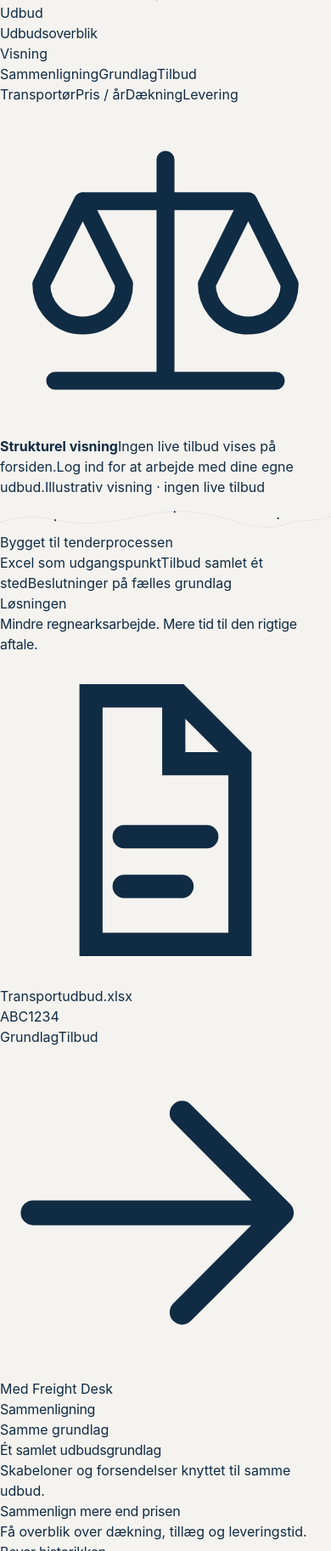
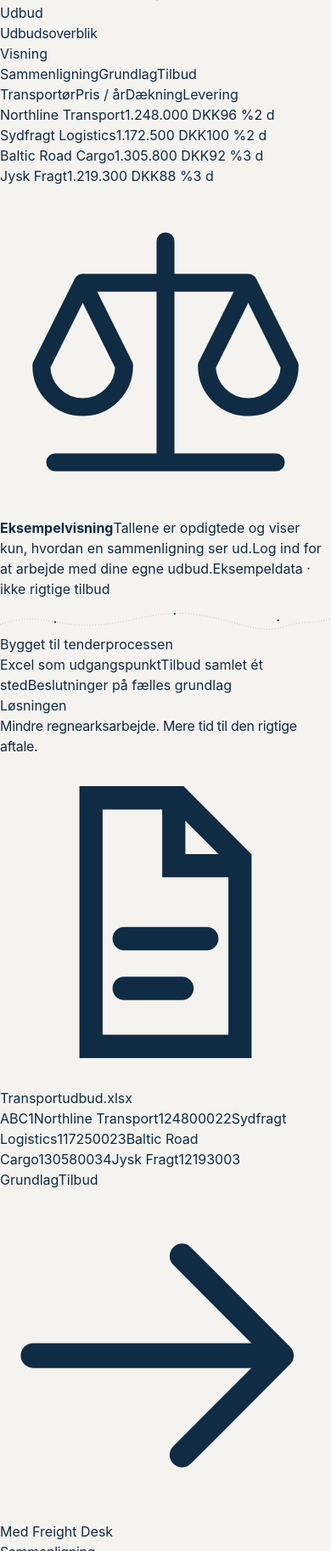
Before and after one commit to Hizashii/bachelor-project, a React app in the folder apps/app/: page /files in a window 390 px wide. Shown: the part 1918-3743 px from the top of the page at 85% size. Built offline with nearby package versions, Linux system fonts and the light colour scheme; no server answers.

Commit message:
feat(app): fill homepage comparison with sample numbers
The hero table, the spreadsheet mock and the comparison card now show
four example offers (price per year, coverage, delivery days) instead of
grey placeholder bars. The copy says plainly that the numbers are made up.
The e2e test checks for the sample label and one sample price.

```diff
--- a/apps/app/src/PublicLanding.tsx
+++ b/apps/app/src/PublicLanding.tsx
@@ -1,5 +1,10 @@
 import { NavLink } from "react-router";
 import { IllustrativeOfferPreview } from "./components/public/IllustrativeOfferPreview";
+import {
+  formatDkk,
+  SAMPLE_OFFERS,
+  type SampleOffer,
+} from "./components/public/sampleOffers";
 import type { Locale } from "./i18n";
 import { getCopy } from "./i18n";
 
@@ -10,17 +15,15 @@ type LandingProps = {
 
 type Copy = ReturnType<typeof getCopy>;
 
-const EMPTY_ROWS = [1, 2, 3, 4];
-
 export function PublicLanding({ locale, onLocaleChange }: LandingProps) {
   const copy = getCopy(locale);
   return (
     <div className="min-h-screen overflow-hidden bg-freight-cream text-freight-ink">
       <Header copy={copy} locale={locale} onLocaleChange={onLocaleChange} />
       <main>
-        <Hero copy={copy} />
+        <Hero copy={copy} locale={locale} />
         <Proof copy={copy} />
-        <Solution copy={copy} />
+        <Solution copy={copy} locale={locale} />
         <Process copy={copy} />
         <Closing copy={copy} />
       </main>
@@ -128,7 +131,7 @@ function LanguageSwitch({
   );
 }
 
-function Hero({ copy }: { copy: Copy }) {
+function Hero({ copy, locale }: { copy: Copy; locale: Locale }) {
   return (
     <section className="relative overflow-hidden bg-freight-night px-5 pb-32 pt-16 text-white sm:px-8 sm:pt-20 lg:px-10 lg:pt-24">
       <div className="relative z-10 mx-auto grid max-w-6xl items-center gap-14 lg:grid-cols-2 lg:gap-16">
@@ -169,7 +172,7 @@ function Hero({ copy }: { copy: Copy }) {
             <CheckItem text={copy.publicHeroPointThree} />
           </div>
         </div>
-        <IllustrativeOfferPreview copy={copy} />
+        <IllustrativeOfferPreview copy={copy} locale={locale} />
       </div>
       <DottedPath />
     </section>
@@ -200,7 +203,7 @@ function ProofPoint({ text }: { text: string }) {
   );
 }
 
-function Solution({ copy }: { copy: Copy }) {
+function Solution({ copy, locale }: { copy: Copy; locale: Locale }) {
   return (
     <section
       className="bg-freight-cream px-5 py-24 sm:px-8 sm:py-32 lg:px-10"
@@ -213,7 +216,7 @@ function Solution({ copy }: { copy: Copy }) {
         <h2 className="max-w-6xl font-display text-[clamp(2.8rem,4.6vw,5rem)] leading-[0.96] tracking-[-0.05em]">
           {copy.publicSolutionTitle}
         </h2>
-        <SolutionVisual copy={copy} />
+        <SolutionVisual copy={copy} locale={locale} />
         <div className="mt-16 grid gap-8 sm:grid-cols-3">
           <Feature
             title={copy.publicFeatureOneTitle}
@@ -233,7 +236,7 @@ function Solution({ copy }: { copy: Copy }) {
   );
 }
 
-function SolutionVisual({ copy }: { copy: Copy }) {
+function SolutionVisual({ copy, locale }: { copy: Copy; locale: Locale }) {
   return (
     <div className="mt-20 grid items-center gap-7 lg:grid-cols-[1fr_auto_1fr]">
       <SpreadsheetVisual copy={copy} />
@@ -243,7 +246,7 @@ function SolutionVisual({ copy }: { copy: Copy }) {
       >
         <ArrowIcon />
       </span>
-      <ComparisonVisual copy={copy} />
+      <ComparisonVisual copy={copy} locale={locale} />
     </div>
   );
 }
@@ -270,8 +273,8 @@ function SpreadsheetVisual({ copy }: { copy: Copy }) {
         <span className="border-b border-freight-ink/10 bg-freight-cream p-2">
           C
         </span>
-        {EMPTY_ROWS.map((row) => (
-          <SpreadsheetRow key={row} row={row} />
+        {SAMPLE_OFFERS.map((offer, index) => (
+          <SpreadsheetRow key={offer.carrier} row={index + 1} offer={offer} />
         ))}
       </div>
       <div className="flex gap-6 border-t border-freight-ink/10 bg-freight-cream px-4 py-3 text-xs font-semibold text-freight-muted">
@@ -284,26 +287,21 @@ function SpreadsheetVisual({ copy }: { copy: Copy }) {
   );
 }
 
-function SpreadsheetRow({ row }: { row: number }) {
+function SpreadsheetRow({ row, offer }: { row: number; offer: SampleOffer }) {
+  const cell = "border-b border-freight-ink/10 p-3 tabular-nums";
   return (
     <>
       <span className="border-b border-r border-freight-ink/10 bg-freight-cream p-3 text-center text-freight-muted">
         {row}
       </span>
-      <span className="border-b border-r border-freight-ink/10 p-3">
-        <span className="block h-2 w-20 rounded-full bg-freight-ink/10" />
-      </span>
-      <span className="border-b border-r border-freight-ink/10 p-3">
-        <span className="block h-2 w-16 rounded-full bg-freight-ink/10" />
-      </span>
-      <span className="border-b border-freight-ink/10 p-3">
-        <span className="block h-2 w-14 rounded-full bg-freight-ink/10" />
-      </span>
+      <span className={`${cell} border-r`}>{offer.carrier}</span>
+      <span className={`${cell} border-r`}>{offer.annualPriceDkk}</span>
+      <span className={cell}>{offer.deliveryDays}</span>
     </>
   );
 }
 
-function ComparisonVisual({ copy }: { copy: Copy }) {
+function ComparisonVisual({ copy, locale }: { copy: Copy; locale: Locale }) {
   return (
     <div
       className="rounded-lg bg-freight-night p-6 text-white shadow-freight-dark-card"
@@ -322,27 +320,32 @@ function ComparisonVisual({ copy }: { copy: Copy }) {
         <span className="text-xs text-white/60">{copy.publicOutputBasis}</span>
       </div>
       <div className="divide-y divide-white/15">
-        {EMPTY_ROWS.map((row) => (
-          <ComparisonRow key={row} highlighted={row === 2} />
+        {SAMPLE_OFFERS.map((offer) => (
+          <ComparisonRow key={offer.carrier} offer={offer} locale={locale} />
         ))}
       </div>
     </div>
   );
 }
 
-function ComparisonRow({ highlighted }: { highlighted: boolean }) {
+function ComparisonRow({
+  offer,
+  locale,
+}: {
+  offer: SampleOffer;
+  locale: Locale;
+}) {
   return (
     <div
-      className={`flex items-center justify-between gap-4 py-5 ${highlighted ? "rounded bg-white/15 px-3" : ""}`}
-      aria-hidden="true"
+      className={`flex items-center justify-between gap-4 py-5 text-sm tabular-nums ${offer.best ? "rounded bg-white/15 px-3 font-semibold" : ""}`}
     >
       <span className="flex items-center gap-3">
         <span
-          className={`h-2.5 w-2.5 rounded-full ${highlighted ? "bg-freight-gold" : "bg-white/30"}`}
+          className={`h-2.5 w-2.5 rounded-full ${offer.best ? "bg-freight-gold" : "bg-white/30"}`}
         />
-        <span className="h-2.5 w-32 rounded-full bg-white/25" />
+        {offer.carrier}
       </span>
-      <span className="h-2.5 w-24 rounded-full bg-white/25" />
+      <span>{formatDkk(offer.annualPriceDkk, locale)}</span>
     </div>
   );
 }
--- a/apps/app/src/components/public/IllustrativeOfferPreview.tsx
+++ b/apps/app/src/components/public/IllustrativeOfferPreview.tsx
@@ -1,4 +1,5 @@
-import type { Copy } from "../../i18n";
+import type { Copy, Locale } from "../../i18n";
+import { formatDkk, SAMPLE_OFFERS, type SampleOffer } from "./sampleOffers";
 
 type PreviewCopy = Pick<
   Copy,
@@ -18,9 +19,13 @@ type PreviewCopy = Pick<
   | "carrier"
 >;
 
-const STRUCTURAL_ROWS = [1, 2, 3, 4];
-
-export function IllustrativeOfferPreview({ copy }: { copy: PreviewCopy }) {
+export function IllustrativeOfferPreview({
+  copy,
+  locale,
+}: {
+  copy: PreviewCopy;
+  locale: Locale;
+}) {
   return (
     <section
       className="motion-safe:animate-freight-float overflow-hidden rounded-2xl border border-white/10 bg-freight-paper text-freight-ink shadow-freight-preview lg:mt-12"
@@ -28,7 +33,7 @@ export function IllustrativeOfferPreview({ copy }: { copy: PreviewCopy }) {
     >
       <PreviewHeader copy={copy} />
       <PreviewTabs copy={copy} />
-      <PreviewGrid copy={copy} />
+      <PreviewGrid copy={copy} locale={locale} />
       <PreviewNote copy={copy} />
     </section>
   );
@@ -67,7 +72,7 @@ function PreviewTabs({ copy }: { copy: PreviewCopy }) {
   );
 }
 
-function PreviewGrid({ copy }: { copy: PreviewCopy }) {
+function PreviewGrid({ copy, locale }: { copy: PreviewCopy; locale: Locale }) {
   return (
     <div className="px-6 py-5 sm:px-7">
       <div className="grid grid-cols-[1.1fr_1.35fr_0.75fr_0.75fr] gap-2 border-b border-freight-ink/10 pb-3 text-[0.58rem] font-bold uppercase tracking-[0.1em] text-freight-muted sm:gap-3 sm:text-[0.62rem] sm:tracking-[0.12em]">
@@ -77,24 +82,23 @@ function PreviewGrid({ copy }: { copy: PreviewCopy }) {
         <span>{copy.publicInputDelivery}</span>
       </div>
       <div className="divide-y divide-freight-ink/10">
-        {STRUCTURAL_ROWS.map((row) => (
-          <PreviewRow highlighted={row === 2} key={row} />
+        {SAMPLE_OFFERS.map((offer) => (
+          <PreviewRow key={offer.carrier} offer={offer} locale={locale} />
         ))}
       </div>
     </div>
   );
 }
 
-function PreviewRow({ highlighted }: { highlighted: boolean }) {
+function PreviewRow({ offer, locale }: { offer: SampleOffer; locale: Locale }) {
   return (
     <div
-      className={`grid grid-cols-[1.1fr_1.35fr_0.75fr_0.75fr] items-center gap-2 py-4 sm:gap-3 ${highlighted ? "bg-freight-sand/80" : ""}`}
-      aria-hidden="true"
+      className={`grid grid-cols-[1.1fr_1.35fr_0.75fr_0.75fr] items-center gap-2 py-4 text-xs tabular-nums sm:gap-3 sm:text-sm ${offer.best ? "bg-freight-sand/80 font-semibold" : ""}`}
     >
-      <span className="h-2.5 w-20 rounded-full bg-freight-ink/15" />
-      <span className="h-2.5 w-24 rounded-full bg-freight-ink/15" />
-      <span className="h-2.5 w-12 rounded-full bg-freight-ink/15" />
-      <span className="h-2.5 w-14 rounded-full bg-freight-ink/15" />
+      <span>{offer.carrier}</span>
+      <span>{formatDkk(offer.annualPriceDkk, locale)}</span>
+      <span>{offer.coveragePercent} %</span>
+      <span>{offer.deliveryDays} d</span>
     </div>
   );
 }
--- /dev/null
+++ b/apps/app/src/components/public/sampleOffers.ts
@@ -0,0 +1,44 @@
+// Example numbers for the public homepage. They are not real offers.
+
+export type SampleOffer = {
+  carrier: string;
+  annualPriceDkk: number;
+  coveragePercent: number;
+  deliveryDays: number;
+  best: boolean;
+};
+
+export const SAMPLE_OFFERS: SampleOffer[] = [
+  {
+    carrier: "Northline Transport",
+    annualPriceDkk: 1_248_000,
+    coveragePercent: 96,
+    deliveryDays: 2,
+    best: false,
+  },
+  {
+    carrier: "Sydfragt Logistics",
+    annualPriceDkk: 1_172_500,
+    coveragePercent: 100,
+    deliveryDays: 2,
+    best: true,
+  },
+  {
+    carrier: "Baltic Road Cargo",
+    annualPriceDkk: 1_305_800,
+    coveragePercent: 92,
+    deliveryDays: 3,
+    best: false,
+  },
+  {
+    carrier: "Jysk Fragt",
+    annualPriceDkk: 1_219_300,
+    coveragePercent: 88,
+    deliveryDays: 3,
+    best: false,
+  },
+];
+
+export function formatDkk(value: number, locale: string): string {
+  return `${new Intl.NumberFormat(locale).format(value)} DKK`;
+}
--- a/apps/app/src/i18n.ts
+++ b/apps/app/src/i18n.ts
@@ -93,9 +93,10 @@ const localeCopy = {
     publicPreviewTabBasis: "Grundlag",
     publicPreviewTabOffers: "Tilbud",
     publicPreviewTabCompare: "Sammenligning",
-    publicPreviewNote: "Illustrativ visning · ingen live tilbud",
-    publicPreviewIllustrativeLabel: "Strukturel visning",
-    publicPreviewEmptyNote: "Ingen live tilbud vises på forsiden.",
+    publicPreviewNote: "Eksempeldata · ikke rigtige tilbud",
+    publicPreviewIllustrativeLabel: "Eksempelvisning",
+    publicPreviewEmptyNote:
+      "Tallene er opdigtede og viser kun, hvordan en sammenligning ser ud.",
     publicPreviewSignInHint: "Log ind for at arbejde med dine egne udbud.",
     publicPreviewCoverage: "Dækning",
     publicPreviewAnnualPrice: "Pris / år",
@@ -495,9 +496,10 @@ const localeCopy = {
     publicPreviewTabBasis: "Basis",
     publicPreviewTabOffers: "Offers",
     publicPreviewTabCompare: "Comparison",
-    publicPreviewNote: "Illustrative view · no live offers",
-    publicPreviewIllustrativeLabel: "Structural view",
-    publicPreviewEmptyNote: "No live offers appear on the homepage.",
+    publicPreviewNote: "Sample data · not real offers",
+    publicPreviewIllustrativeLabel: "Sample view",
+    publicPreviewEmptyNote:
+      "The numbers are made up and only show what a comparison looks like.",
     publicPreviewSignInHint: "Sign in to work with your own tenders.",
     publicPreviewCoverage: "Coverage",
     publicPreviewAnnualPrice: "Price / year",
```
Also changed, not shown: tests/e2e/freight.spec.ts (+4 -7 lines).
